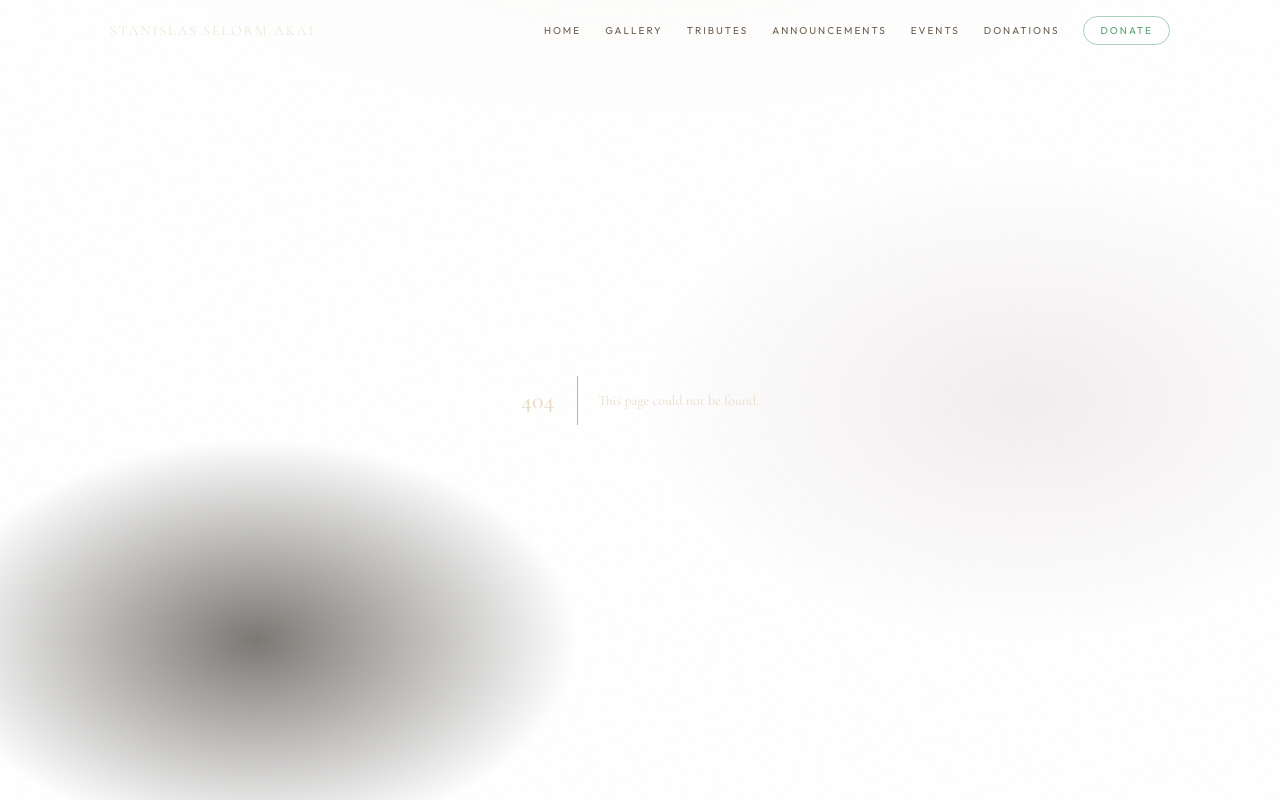
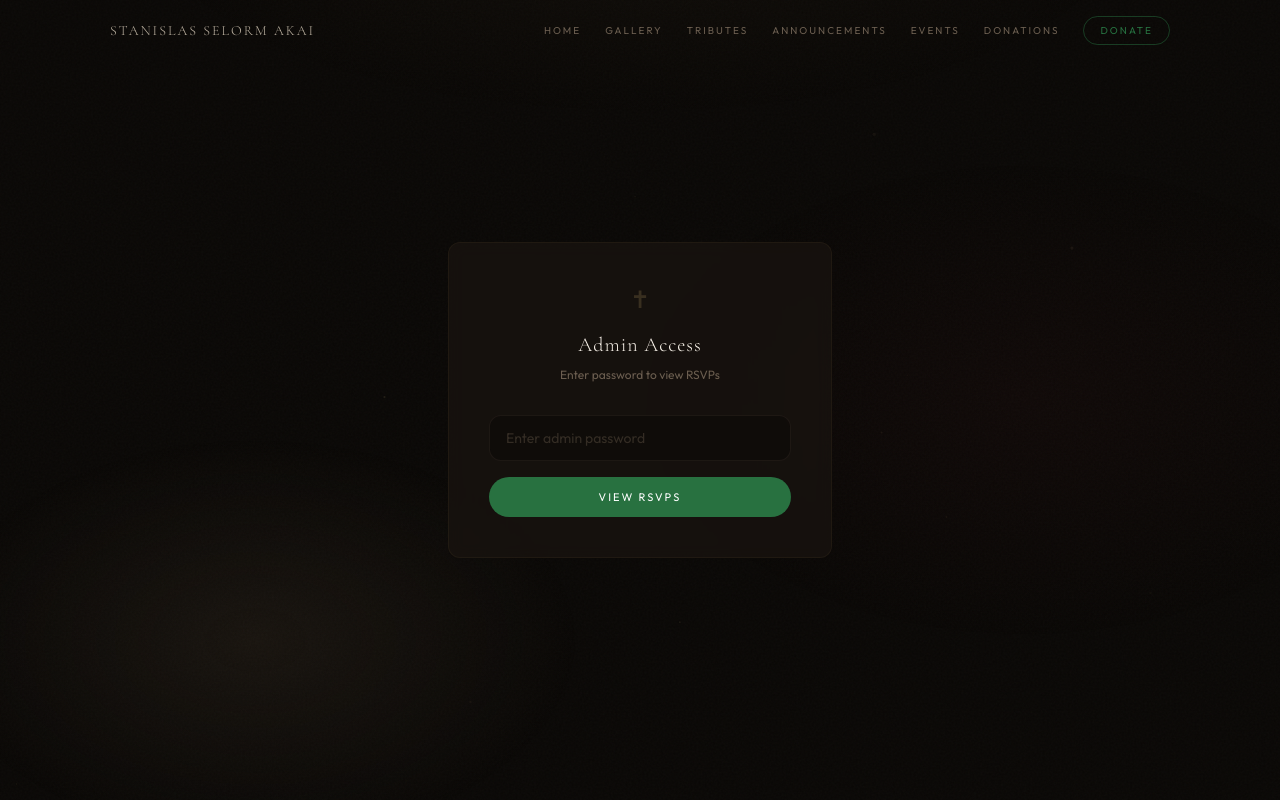
Before and after one commit to rogerkorantenng/memorial, a Next.js app: page /admin in a window 1280 px wide. Before the commit this address had no page. Shown: the top 800 px of the page. Built offline with nearby package versions, Linux system fonts and the light colour scheme.

Commit message:
feat: add password-protected admin page to view and export RSVPs

```diff
--- /dev/null
+++ b/app/admin/page.tsx
@@ -0,0 +1,179 @@
+"use client";
+
+import { useState, useEffect } from "react";
+
+interface RsvpEntry {
+  id: string;
+  full_name: string;
+  phone: string | null;
+  number_attending: number;
+  message: string | null;
+  created_at: string;
+}
+
+export default function AdminPage() {
+  const [password, setPassword] = useState("");
+  const [authenticated, setAuthenticated] = useState(false);
+  const [entries, setEntries] = useState<RsvpEntry[]>([]);
+  const [totalAttending, setTotalAttending] = useState(0);
+  const [loading, setLoading] = useState(false);
+  const [error, setError] = useState("");
+
+  const handleLogin = async (e: React.FormEvent) => {
+    e.preventDefault();
+    setError("");
+    setLoading(true);
+
+    try {
+      const res = await fetch(`/api/admin/rsvp?password=${encodeURIComponent(password)}`);
+      if (!res.ok) {
+        const data = await res.json();
+        throw new Error(data.error || "Unauthorized");
+      }
+      const data = await res.json();
+      setEntries(data.entries || []);
+      setTotalAttending(data.totalAttending || 0);
+      setAuthenticated(true);
+    } catch (err) {
+      setError(err instanceof Error ? err.message : "Failed to authenticate");
+    } finally {
+      setLoading(false);
+    }
+  };
+
+  const exportCSV = () => {
+    const headers = ["Full Name", "Phone", "Number Attending", "Notes", "Date"];
+    const rows = entries.map((e) => [
+      e.full_name,
+      e.phone || "",
+      e.number_attending.toString(),
+      (e.message || "").replace(/,/g, ";"),
+      new Date(e.created_at).toLocaleDateString(),
+    ]);
+
+    const csv = [headers, ...rows].map((r) => r.map((c) => `"${c}"`).join(",")).join("\n");
+    const blob = new Blob([csv], { type: "text/csv" });
+    const url = URL.createObjectURL(blob);
+    const a = document.createElement("a");
+    a.href = url;
+    a.download = `rsvp-list-${new Date().toISOString().split("T")[0]}.csv`;
+    a.click();
+    URL.revokeObjectURL(url);
+  };
+
+  if (!authenticated) {
+    return (
+      <section className="min-h-screen flex items-center justify-center px-4">
+        <div className="glass-card p-8 sm:p-10 max-w-sm w-full">
+          <div className="text-center mb-8">
+            <span className="text-gold/20 text-2xl">✝</span>
+            <h1 className="font-serif text-xl text-text-bright font-light tracking-wider mt-4">
+              Admin Access
+            </h1>
+            <p className="text-text-muted text-xs mt-2">Enter password to view RSVPs</p>
+          </div>
+
+          <form onSubmit={handleLogin}>
+            <input
+              type="password"
+              value={password}
+              onChange={(e) => setPassword(e.target.value)}
+              placeholder="Enter admin password"
+              className="w-full bg-bg-deep/50 border border-bg-subtle/50 rounded-xl px-4 py-3 text-text-primary text-sm font-sans focus:outline-none focus:border-gold/30 transition-colors duration-300 placeholder:text-text-muted/40 mb-4"
+              required
+            />
+            {error && <p className="text-red-400/80 text-xs mb-4">{error}</p>}
+            <button
+              type="submit"
+              disabled={loading}
+              className="w-full text-[11px] tracking-[2px] uppercase px-8 py-3 bg-accent/80 text-white rounded-full hover:bg-accent transition-all duration-300 disabled:opacity-40 cursor-pointer"
+            >
+              {loading ? "Verifying..." : "View RSVPs"}
+            </button>
+          </form>
+        </div>
+      </section>
+    );
+  }
+
+  const formatDate = (dateStr: string) => {
+    return new Date(dateStr).toLocaleDateString("en-US", {
+      month: "short",
+      day: "numeric",
+      year: "numeric",
+      hour: "2-digit",
+      minute: "2-digit",
+    });
+  };
+
+  return (
+    <section className="py-12 sm:py-16 px-4 pt-28">
+      <div className="max-w-4xl mx-auto">
+        <div className="flex items-center justify-between mb-8">
+          <div>
+            <h1 className="font-serif text-2xl text-text-bright font-light tracking-wider">
+              RSVP List
+            </h1>
+            <p className="text-text-muted text-xs mt-1">
+              {entries.length} {entries.length === 1 ? "reservation" : "reservations"} &middot; {totalAttending} {totalAttending === 1 ? "person" : "people"} attending
+            </p>
+          </div>
+          <button
+            onClick={exportCSV}
+            className="text-[10px] tracking-[2px] uppercase px-5 py-2 border border-gold/15 text-gold/60 rounded-full hover:border-gold/30 hover:text-gold/80 transition-all duration-300 cursor-pointer"
+          >
+            Export CSV
+          </button>
+        </div>
+
+        {entries.length === 0 ? (
+          <div className="glass-card p-10 text-center">
+            <p className="text-text-muted text-sm font-serif italic">No RSVPs yet.</p>
+          </div>
+        ) : (
+          <div className="space-y-3">
+            {entries.map((entry, i) => (
+              <div key={entry.id} className="glass-card p-5 flex items-start gap-5">
+                <div className="text-center min-w-[36px]">
+                  <span className="text-gold/40 text-lg font-serif">{i + 1}</span>
+                </div>
+                <div className="flex-1 min-w-0">
+                  <div className="flex items-center gap-3 flex-wrap">
+                    <h3 className="text-text-bright text-sm font-medium">{entry.full_name}</h3>
+                    <span className="text-[9px] tracking-[2px] uppercase px-2 py-0.5 rounded-full border border-gold/10 text-gold/50">
+                      {entry.number_attending} {entry.number_attending === 1 ? "person" : "people"}
+                    </span>
+                  </div>
+                  {entry.phone && (
+                    <p className="text-text-body text-xs mt-1">
+                      <a href={`tel:${entry.phone}`} className="hover:text-gold/70 transition-colors cursor-pointer">{entry.phone}</a>
+                    </p>
+                  )}
+                  {entry.message && (
+                    <p className="text-text-muted text-xs mt-2 italic">{entry.message}</p>
+                  )}
+                  <p className="text-text-muted/40 text-[10px] mt-2">{formatDate(entry.created_at)}</p>
+                </div>
+              </div>
+            ))}
+          </div>
+        )}
+
+        {/* Summary card */}
+        <div className="glass-card p-6 mt-8 text-center">
+          <div className="flex items-center justify-center gap-8">
+            <div>
+              <p className="text-2xl font-serif text-text-bright font-light">{entries.length}</p>
+              <p className="text-text-muted text-[10px] uppercase tracking-[2px] mt-1">Reservations</p>
+            </div>
+            <div className="h-8 w-px bg-gold/10" />
+            <div>
+              <p className="text-2xl font-serif text-text-bright font-light">{totalAttending}</p>
+              <p className="text-text-muted text-[10px] uppercase tracking-[2px] mt-1">Total People</p>
+            </div>
+          </div>
+        </div>
+      </div>
+    </section>
+  );
+}
--- /dev/null
+++ b/app/api/admin/rsvp/route.ts
@@ -0,0 +1,33 @@
+import { NextRequest, NextResponse } from "next/server";
+import { supabaseServer } from "@/lib/supabase-server";
+
+const ADMIN_PASSWORD = process.env.ADMIN_PASSWORD || "memorial2026";
+
+export async function GET(request: NextRequest) {
+  const { searchParams } = new URL(request.url);
+  const password = searchParams.get("password");
+
+  if (password !== ADMIN_PASSWORD) {
+    return NextResponse.json({ error: "Invalid password" }, { status: 401 });
+  }
+
+  const { data, error } = await supabaseServer
+    .from("rsvp_entries")
+    .select("id, full_name, phone, number_attending, message, created_at")
+    .order("created_at", { ascending: false });
+
+  if (error) {
+    return NextResponse.json({ error: error.message }, { status: 500 });
+  }
+
+  const totalAttending = (data || []).reduce(
+    (sum, r) => sum + r.number_attending,
+    0
+  );
+
+  return NextResponse.json({
+    entries: data,
+    total: data?.length || 0,
+    totalAttending,
+  });
+}
```
